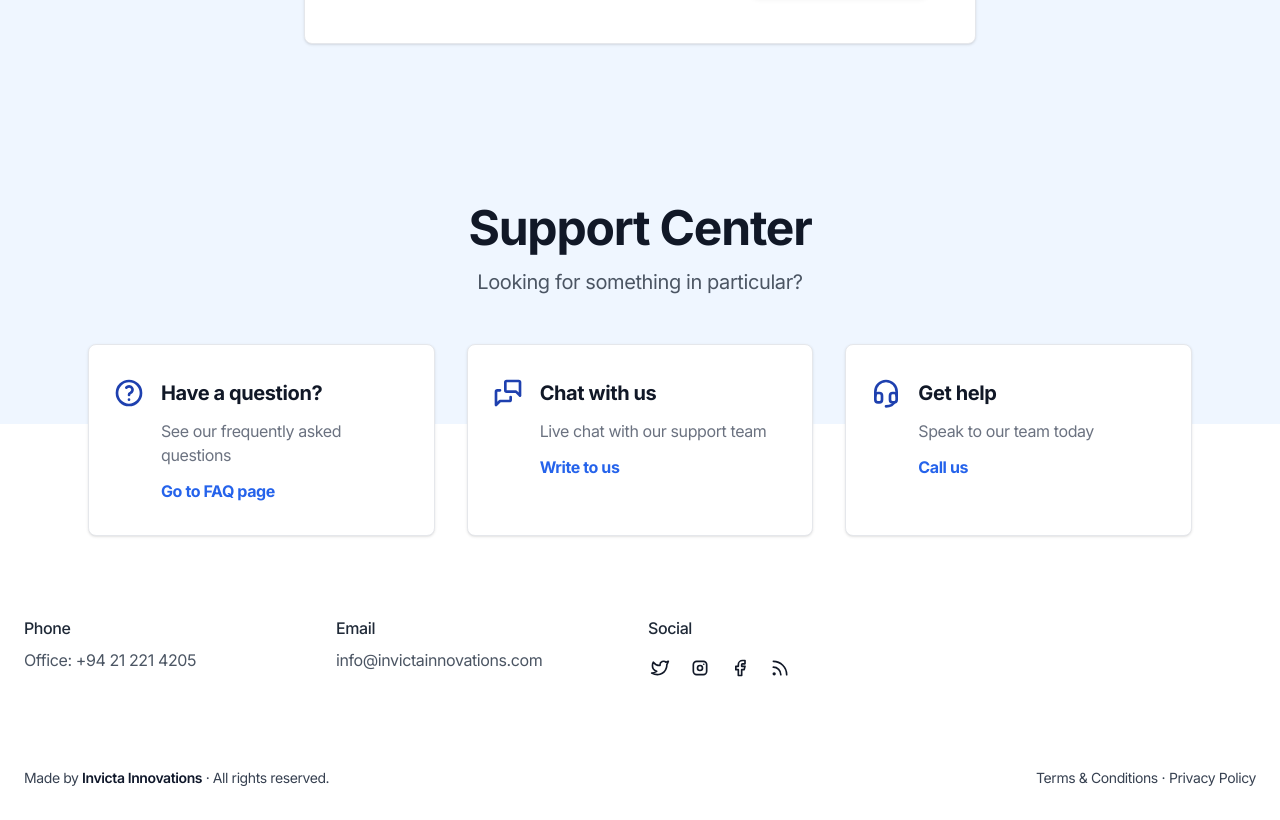
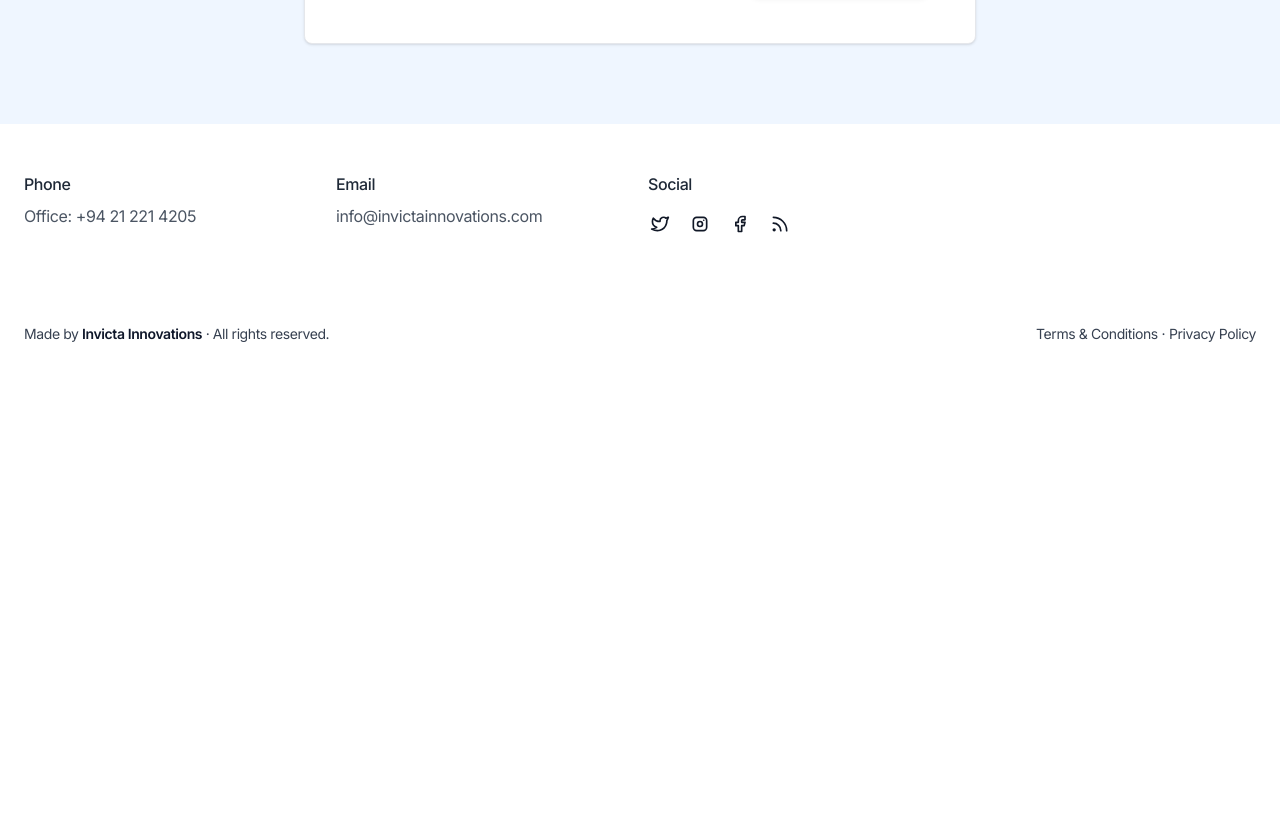
Before and after one commit to Lavanjan/bookitease, a Next.js app: page /contact in a window 1280 px wide. Shown: the part 1840-2660 px from the top of the page. After the commit the page ends 2216 px from the top, so only its background shows below. Built offline with nearby package versions, Linux system fonts and the light colour scheme.

Commit message:
update screens

```diff
--- a/app/(pages)/contact/page.tsx
+++ b/app/(pages)/contact/page.tsx
@@ -14,7 +14,7 @@ const Page = () => {
     <>
       <Hero {...heroContact} />
       <Contact2 {...contact2Contact} />
-      <Features2 {...features2Contact} />
+      {/* <Features2 {...features2Contact} /> */}
     </>
   );
 };
--- a/src/shared/data/global.data.tsx
+++ b/src/shared/data/global.data.tsx
@@ -53,7 +53,7 @@ export const headerData: HeaderProps = {
 
     {
       label: 'Contact',
-      href: '/',
+      href: '/contact',
     },
   ],
   // actions: [
```
